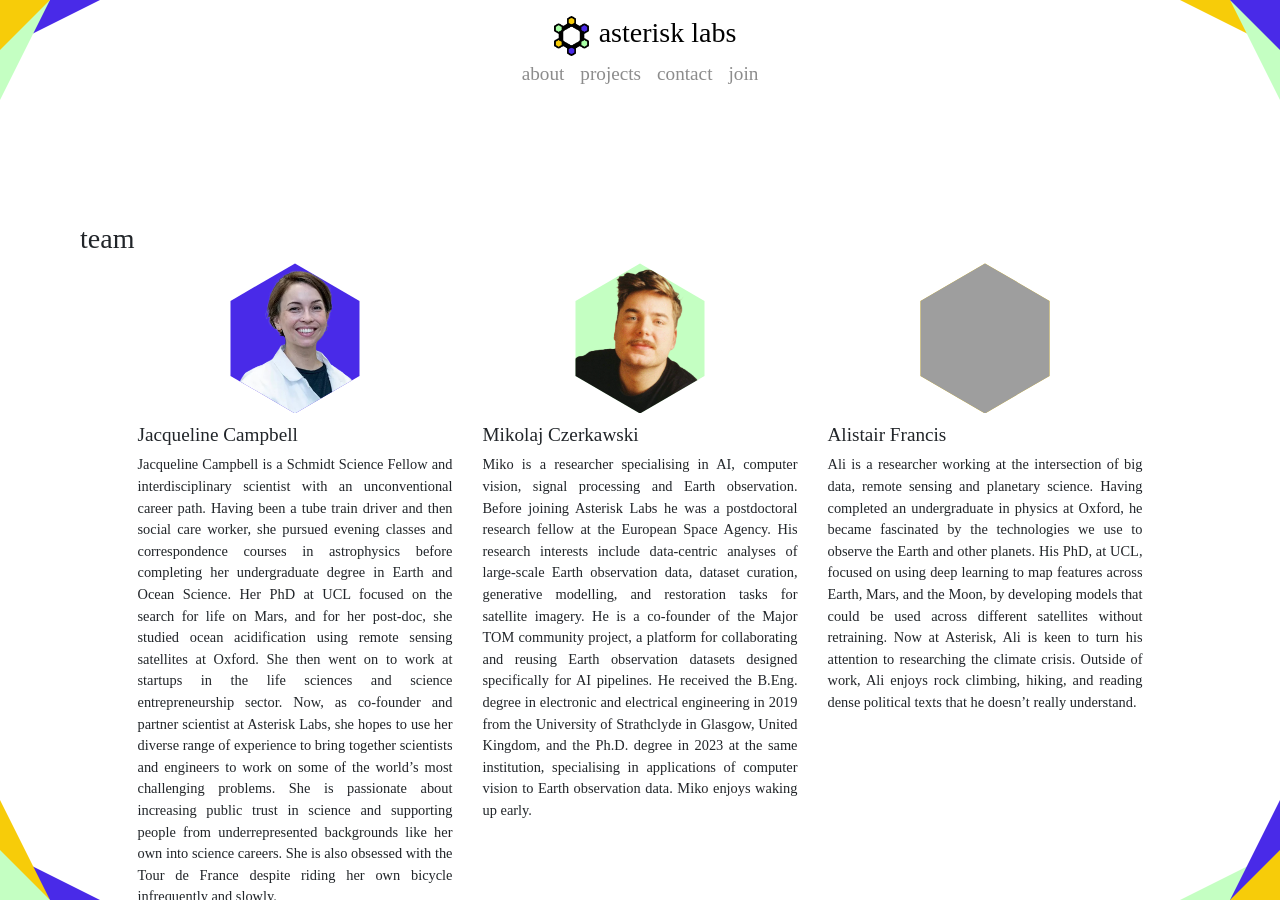
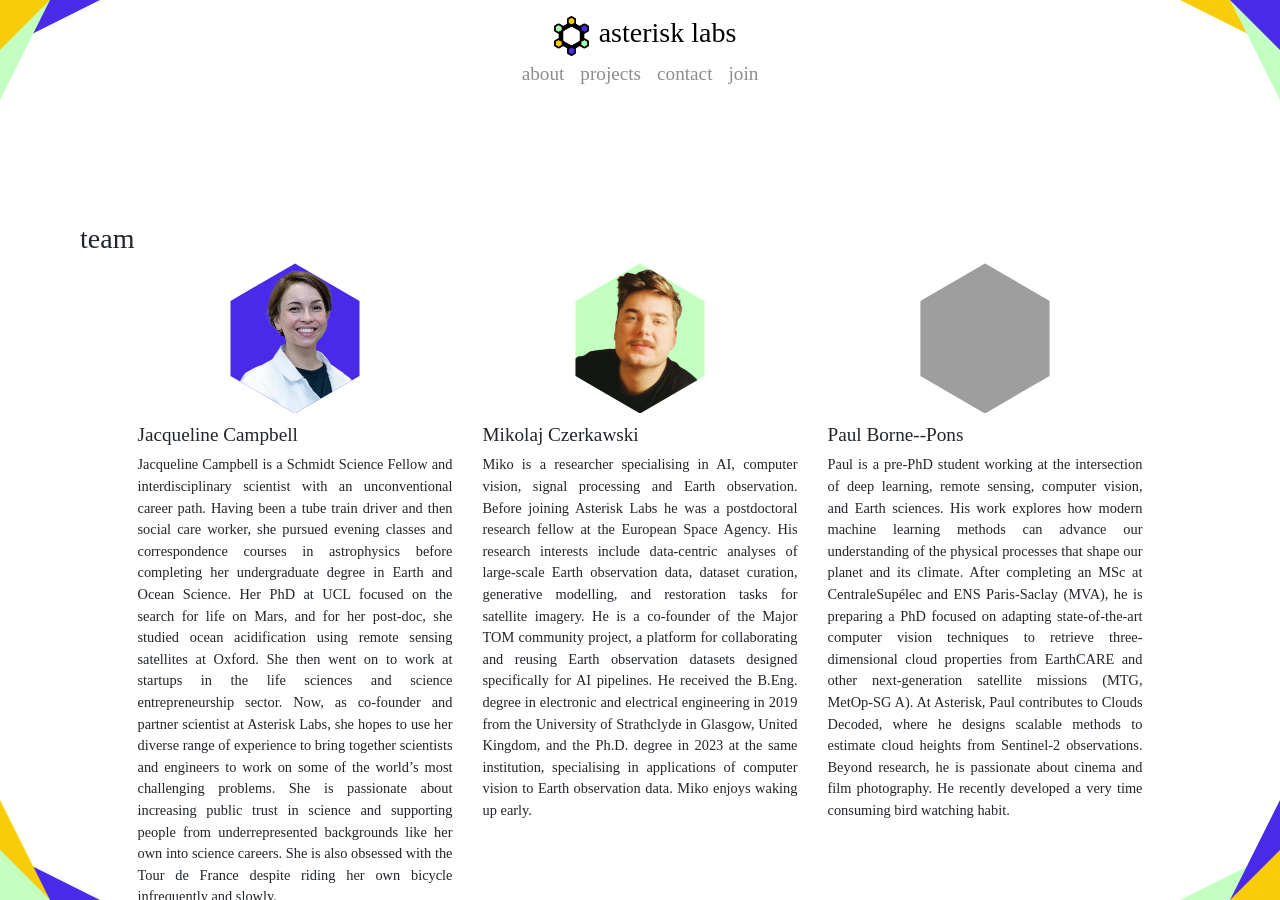
Before and after one commit to asterisk-labs/asterisk-labs.github.io, a Jekyll site: the page built from team.html, in a window 1280 px wide and 900 px high. Built offline with Jekyll 4.4.1, drawn with Linux system fonts in a browser that asks for light colours; some web fonts are replaced; grey boxes are pictures that could not be loaded.

Commit message:
team update! hooray!

```diff
--- a/about.html
+++ b/about.html
@@ -13,6 +13,7 @@
     <p class='partner-name'><a href='team.html'>Jacqueline Campbell</a></p>
     <p class='partner-name'><a href='team.html'>Mikolaj Czerkawski</a></p>
     <p class='partner-name'><a href='team.html'>Alistair Francis</a></p>
+    <p class='partner-name'><a href='team.html'>Paul Borne--Pons</a></p>
 </div>
 
 <script type="text/javascript">
--- a/team.html
+++ b/team.html
@@ -34,6 +34,15 @@
             <p class="description">Ali is a researcher working at the intersection of big data, remote sensing and planetary science. Having completed an undergraduate in physics at Oxford, he became fascinated by the technologies we use to observe the Earth and other planets. His PhD, at UCL, focused on using deep learning to map features across Earth, Mars, and the Moon, by developing models that could be used across different satellites without retraining. Now at Asterisk, Ali is keen to turn his attention to researching the climate crisis. Outside of work, Ali enjoys rock climbing, hiking, and reading dense political texts that he doesn’t really understand.</p>
           </div>
         </div>
+        <div class="col-md-4 mb-4 partner-name">
+          <div class="team-member">
+            <div class="hexagon" style='background-color: #bfe8f3;'>
+              <img src="assets/imgs/profiles/paul-crop.png" alt="Paul Borne--Pons" class="profile-img">
+            </div>
+            <h4>Paul Borne--Pons</h4>
+            <p class="description">Paul is a pre-PhD student working at the intersection of deep learning, remote sensing, computer vision, and Earth sciences. His work explores how modern machine learning methods can advance our understanding of the physical processes that shape our planet and its climate. After completing an MSc at CentraleSupélec and ENS Paris-Saclay (MVA), he is preparing a PhD focused on adapting state-of-the-art computer vision techniques to retrieve three-dimensional cloud properties from EarthCARE and other next-generation satellite missions (MTG, MetOp-SG A). At Asterisk, Paul contributes to Clouds Decoded, where he designs scalable methods to estimate cloud heights from Sentinel-2 observations. Beyond research, he is passionate about cinema and film photography. He recently developed a very time consuming bird watching habit.</p>
+          </div>
+        </div>
       </div>
     </div>
   </main>
```
Also changed, not shown: 3 other files.
